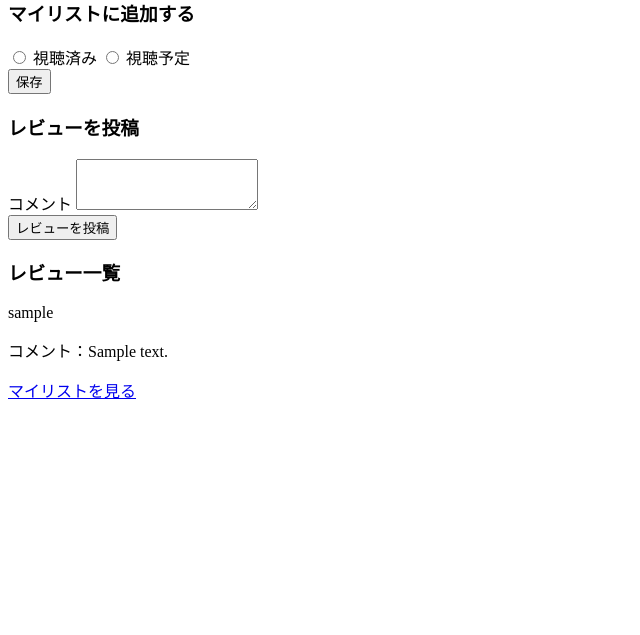
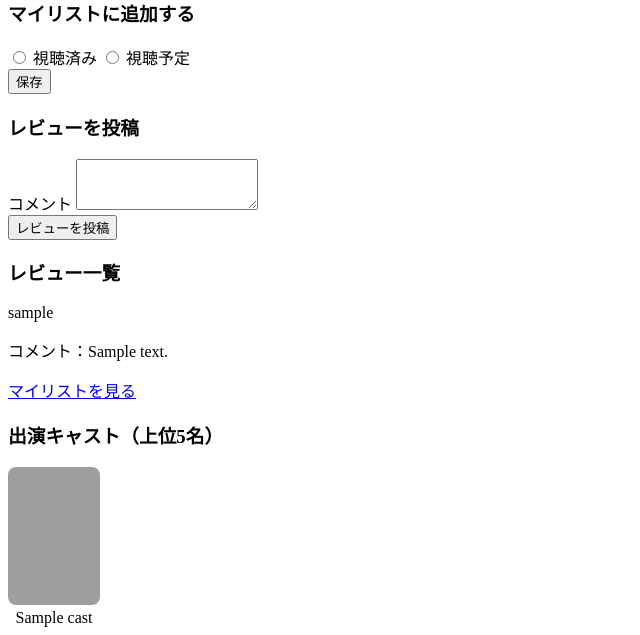
Before and after one commit to htykruffy/movie-app, a Flask app: template templates/detail.html in a window 1280 px wide. Shown: the part 623-1258 px from the top of the page, without its empty margins (0-640 px from the left). Before the commit the page ends 1022 px from the top, so only its background shows below. Run offline with Flask 3, Linux system fonts and the light colour scheme; the template is opened without the code that fills it: most values are stand-ins (such as "Sample title", 1, 10 or a date in 2020); some libraries are stand-ins or nearby versions; grey boxes are pictures that could not be loaded.

Commit message:
変更済み

```diff
--- a/app.py
+++ b/app.py
@@ -133,6 +133,12 @@ def movie_detail(movie_id):
     res = requests.get(movie_url, params=params)
     movie = res.json()
 
+    # --- キャスト情報取得 ---
+    credits_url = f"https://api.themoviedb.org/3/movie/{movie_id}/credits"
+    credits_res = requests.get(credits_url, params={"api_key": TMDB_API_KEY, "language": "ja-JP"})
+    credits_data = credits_res.json()
+    cast_list = credits_data.get("cast", [])[:5]  # 上位5名
+
     with get_db() as db:
         with db.cursor(cursor_factory=psycopg2.extras.DictCursor) as cur:
             cur.execute('SELECT * FROM movies WHERE user_id = %s AND movie_id = %s', (session['user_id'], movie_id))
@@ -147,7 +153,7 @@ def movie_detail(movie_id):
             ''', (movie_id,))
             reviews = cur.fetchall()
 
-    return render_template("detail.html", movie=movie, saved_movie=saved_movie, reviews=reviews)
+    return render_template("detail.html", movie=movie, saved_movie=saved_movie, reviews=reviews, cast_list=cast_list)
 
 @app.route('/movie/<int:movie_id>/review', methods=['POST'])
 def add_review(movie_id):
--- a/templates/detail.html
+++ b/templates/detail.html
@@ -77,5 +77,23 @@
 
 	<a href="{{ url_for('mylist') }}">マイリストを見る</a>
     </div>
+
+    <!-- キャスト表示ブロック ここから -->
+    <div>
+        <h3>出演キャスト（上位5名）</h3>
+        <div style="display: flex; gap: 16px;">
+            {% for cast in cast_list %}
+                <div style="text-align: center;">
+                    {% if cast.profile_path %}
+                        <img src="https://image.tmdb.org/t/p/w185{{ cast.profile_path }}" alt="{{ cast.name }}" style="width: 92px; height: 138px; object-fit: cover; border-radius: 8px;">
+                    {% else %}
+                        <div style="width: 92px; height: 138px; background: #eee; display: flex; align-items: center; justify-content: center; border-radius: 8px;">No Image</div>
+                    {% endif %}
+                    <div>{{ cast.name }}</div>
+                </div>
+            {% endfor %}
+        </div>
+    </div>
+    <!-- キャスト表示ブロック ここまで -->
 </body>
 </html>
--- a/templates/index.html
+++ b/templates/index.html
@@ -25,7 +25,7 @@
         </div>
 
         <div class="main-content">
-            <h2>映画を探すよ</h2>
+            <h2>映画を探す</h2>
             <form method="GET" action="{{ url_for('index') }}" class="search-form">
                 <input type="text" name="query" placeholder="映画のタイトルを入力">
                 <input type="submit" value="検索">
```
